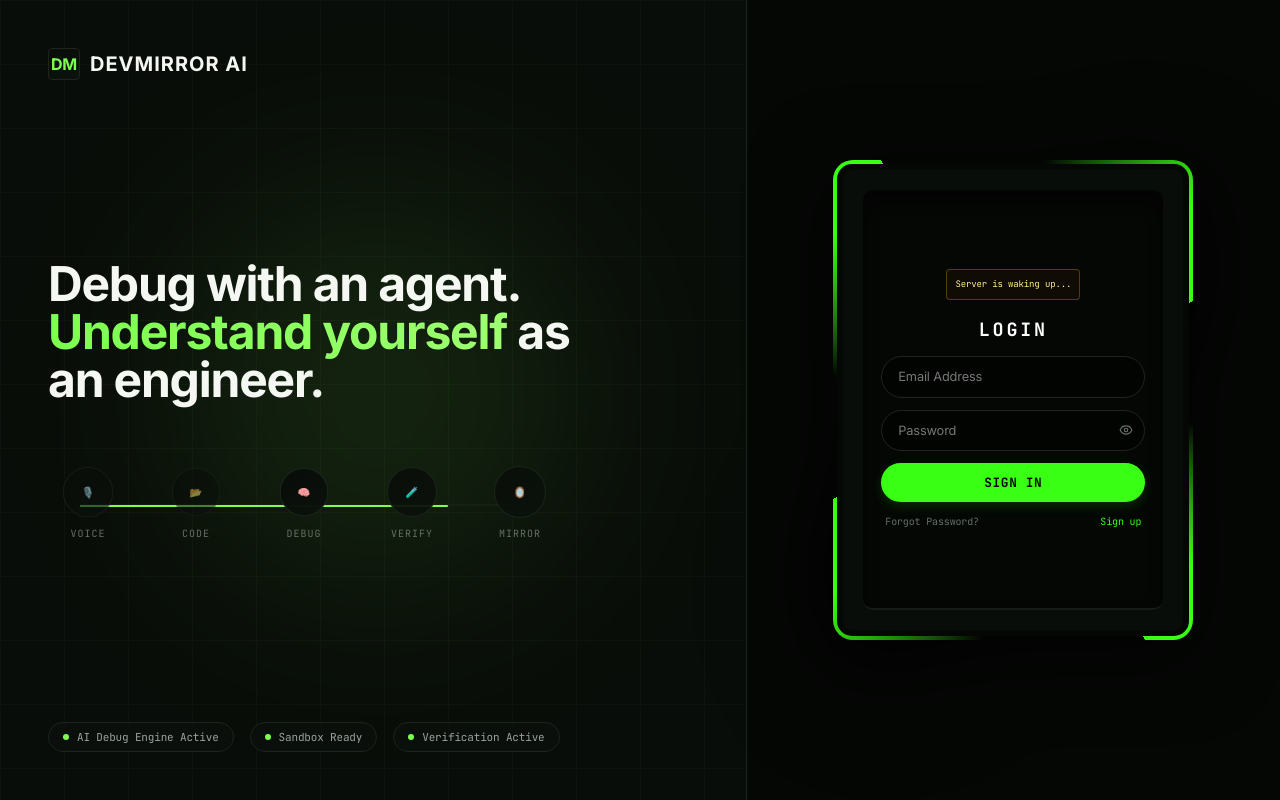
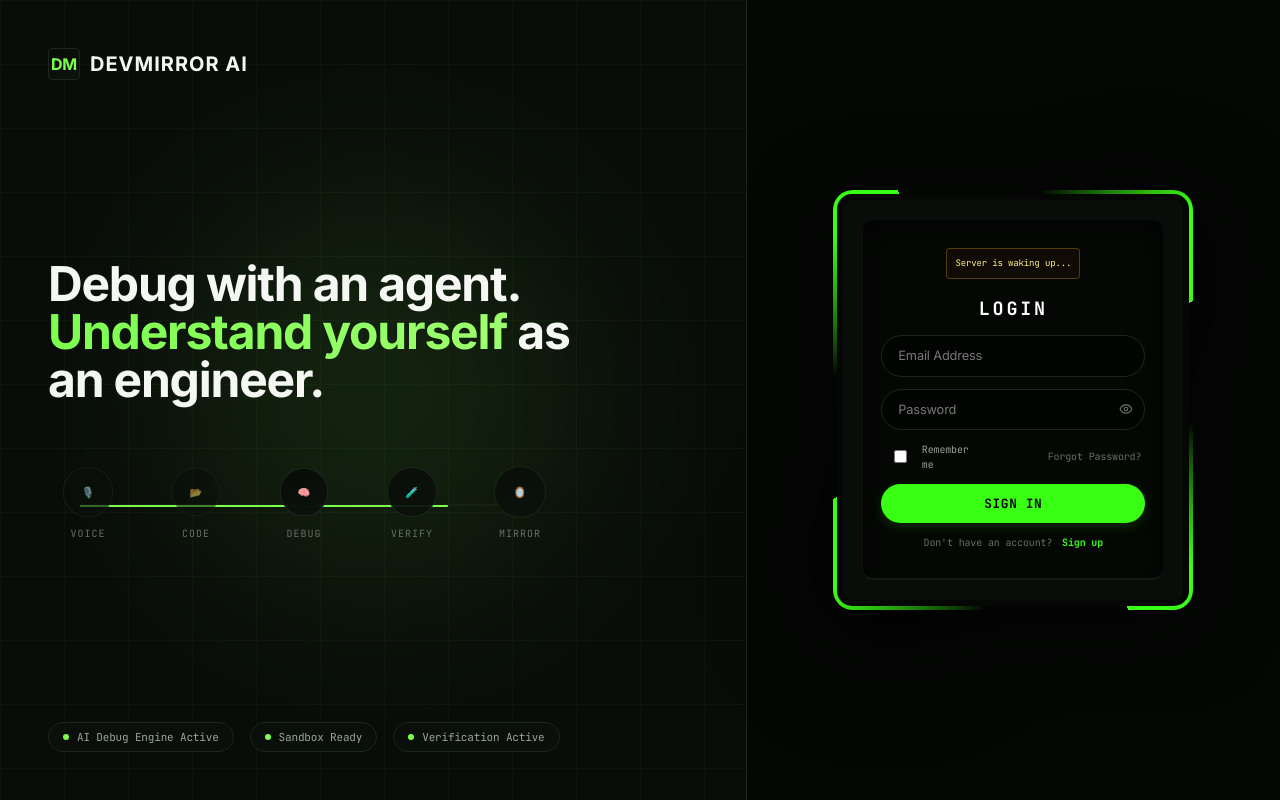
Before and after one commit to mahalaxmi-09/devmirror, a React (Vite) app in the folder frontend/: page /auth in a window 1280 px wide. Built offline with nearby package versions, Linux system fonts and the light colour scheme; no server answers.

Commit message:
design: integrate remember me checkbox, dynamic sizing, and aligned navigation links on neon auth card

```diff
--- a/frontend/src/pages/Auth.jsx
+++ b/frontend/src/pages/Auth.jsx
@@ -189,7 +189,10 @@
       {/* RIGHT SIDE: Auth form */}
       <div className="col-span-1 lg:col-span-5 flex flex-col justify-center items-center p-8 sm:p-12 select-none">
         <div className="glowing-login-container">
-          <div className="box">
+          <div
+            className="box transition-all duration-300 ease-in-out"
+            style={{ height: isForgotPassword ? '360px' : (isSignIn ? '420px' : '490px') }}
+          >
             <div className="login-card">
               <div className="loginBx w-full">
 
@@ -283,6 +286,30 @@
                     />
                   )}
 
+                  {/* Remember Me & Forgot Password (Login Only) */}
+                  {isSignIn && !isForgotPassword && (
+                    <div className="flex justify-between items-center w-full text-[10px] font-mono px-1">
+                      <label className="flex items-center gap-1.5 cursor-pointer text-text-secondary hover:text-[#39FF14] transition-colors">
+                        <input
+                          type="checkbox"
+                          className="accent-[#39FF14] cursor-pointer"
+                        />
+                        Remember me
+                      </label>
+                      <button
+                        type="button"
+                        onClick={() => {
+                          setIsForgotPassword(true);
+                          setError('');
+                          setSuccess('');
+                        }}
+                        className="text-text-muted hover:text-[#39FF14] transition-colors"
+                      >
+                        Forgot Password?
+                      </button>
+                    </div>
+                  )}
+
                   {/* Submit Button */}
                   <button
                     type="submit"
@@ -292,7 +319,7 @@
                     {loading ? 'Processing…' : isForgotPassword ? 'Send Reset Link' : isSignIn ? 'Sign In' : 'Create Account'}
                   </button>
 
-                  <div className="flex justify-between items-center text-[10px] font-mono mt-1 px-1">
+                  <div className="flex justify-center items-center text-[10px] font-mono mt-1 w-full text-center">
                     {isForgotPassword ? (
                       <button
                         type="button"
@@ -306,26 +333,16 @@
                         Back to Login
                       </button>
                     ) : (
-                      <>
-                        <button
-                          type="button"
-                          onClick={() => {
-                            setIsForgotPassword(true);
-                            setError('');
-                            setSuccess('');
-                          }}
-                          className="text-text-muted hover:text-[#39FF14] transition-colors"
-                        >
-                          Forgot Password?
-                        </button>
+                      <div className="text-text-muted">
+                        {isSignIn ? "Don't have an account? " : "Already have an account? "}
                         <button
                           type="button"
                           onClick={toggleMode}
-                          className="text-[#39FF14] hover:underline transition-colors"
+                          className="text-[#39FF14] hover:underline font-bold transition-colors ml-1"
                         >
                           {isSignIn ? 'Sign up' : 'Sign in'}
                         </button>
-                      </>
+                      </div>
                     )}
                   </div>
                 </form>
```
